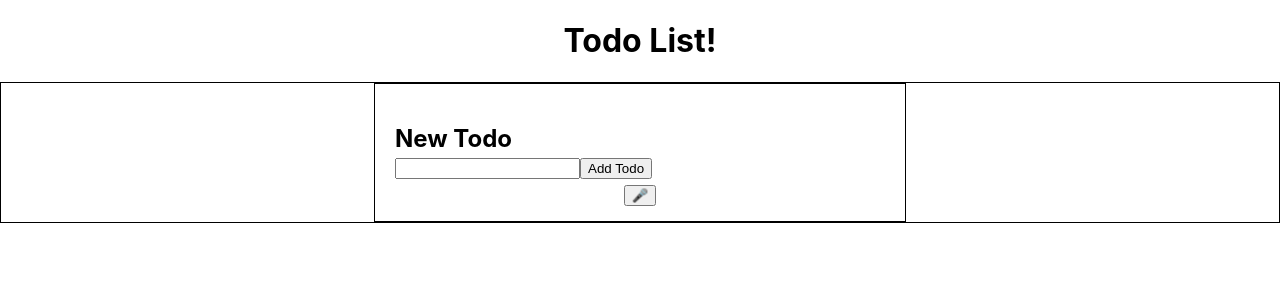
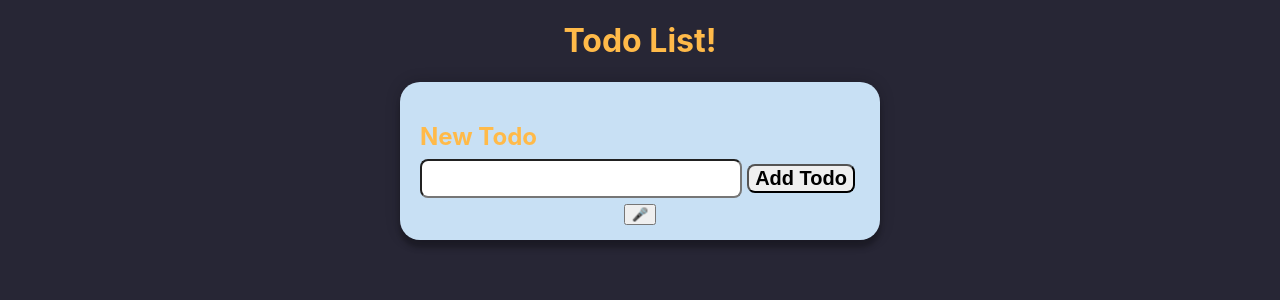
Before and after one commit to altafmquadri/todo-list-project, a React (Create React App) app: page / in a window 1280 px wide. Shown: the top 300 px of the page. Built offline with nearby package versions, Linux system fonts and the light colour scheme.

Commit message:
minor css

```diff
--- a/src/NewTodoForm.css
+++ b/src/NewTodoForm.css
@@ -4,11 +4,31 @@
 }
 
 .NewTodoForm {
-  /* align-self: center; */
   text-align: left;
   padding: 5px;
 }
 
-.NewTodoForm-task h2 {
+.NewTodoForm h2 {
+  margin-bottom: 8px;
+}
+
+/* .NewTodoForm-task h2 {
   margin-bottom: 4px;
+} */
+
+.NewTodoForm-task {
+  display: flex;
 }
+
+.NewTodoForm-task input {
+  border-radius: 8px;
+  flex: 2;
+  padding: 10px;
+}
+
+.NewTodoForm-task button {
+  margin: 5px;
+  font-size: 20px;
+  border-radius: 8px;
+  font-weight: bold;
+}
--- a/src/NewTodoForm.js
+++ b/src/NewTodoForm.js
@@ -6,8 +6,8 @@ const NewTodoForm = (props) => {
         <div className="NewTodoForm-container">
             <div className="NewTodoForm">
                 <form onSubmit={props.handleSubmit}>
+                    <h2>New Todo</h2>
                     <div className="NewTodoForm-task">
-                        <h2>New Todo</h2>
                         <input
                             type="text"
                             name="todo"
--- a/src/Speech.js
+++ b/src/Speech.js
@@ -25,8 +25,6 @@ const Speech = (props) => {
                 <span role='img' aria-label='mic'>🎤</span></button>
         </div>
     )
-
-
 }
 
 export default Speech
--- a/src/Todo.css
+++ b/src/Todo.css
@@ -9,11 +9,11 @@
 .Todo-task h2 {
   text-align: left;
   flex: 1;
+  color: #a69f98;
 }
 
 .Todo-button {
   border: 1px solid green;
-  /* align-content: flex-start; */
   margin-top: auto;
   margin-bottom: auto;
 }
--- a/src/TodoList.css
+++ b/src/TodoList.css
@@ -1,12 +1,16 @@
 .TodoList-container {
   display: flex;
   flex-direction: column;
-  border: 1px solid black;
 }
 
 .Todo-wrapper {
-  border: 1px solid black;
-  width: 500px;
+  width: 450px;
+  /* background-color: #9f8e80; */
+  /* background-color: #e0e0e2; */
+  background-color: #c8e0f4;
+
   align-self: center;
   padding: 15px;
+  border-radius: 20px;
+  box-shadow: 0 0 15px 0 rgba(0, 0, 0, 0.2), 0 8px 5px 0 rgba(0, 0, 0, 0.24);
 }
--- a/src/index.css
+++ b/src/index.css
@@ -1,13 +1,15 @@
 body {
   margin: 0;
-  font-family: -apple-system, BlinkMacSystemFont, 'Segoe UI', 'Roboto', 'Oxygen',
-    'Ubuntu', 'Cantarell', 'Fira Sans', 'Droid Sans', 'Helvetica Neue',
+  font-family: -apple-system, BlinkMacSystemFont, "Segoe UI", "Roboto", "Oxygen",
+    "Ubuntu", "Cantarell", "Fira Sans", "Droid Sans", "Helvetica Neue",
     sans-serif;
   -webkit-font-smoothing: antialiased;
   -moz-osx-font-smoothing: grayscale;
+  background-color: #272635;
+  color: #ffba49;
 }
 
 code {
-  font-family: source-code-pro, Menlo, Monaco, Consolas, 'Courier New',
+  font-family: source-code-pro, Menlo, Monaco, Consolas, "Courier New",
     monospace;
 }
```
